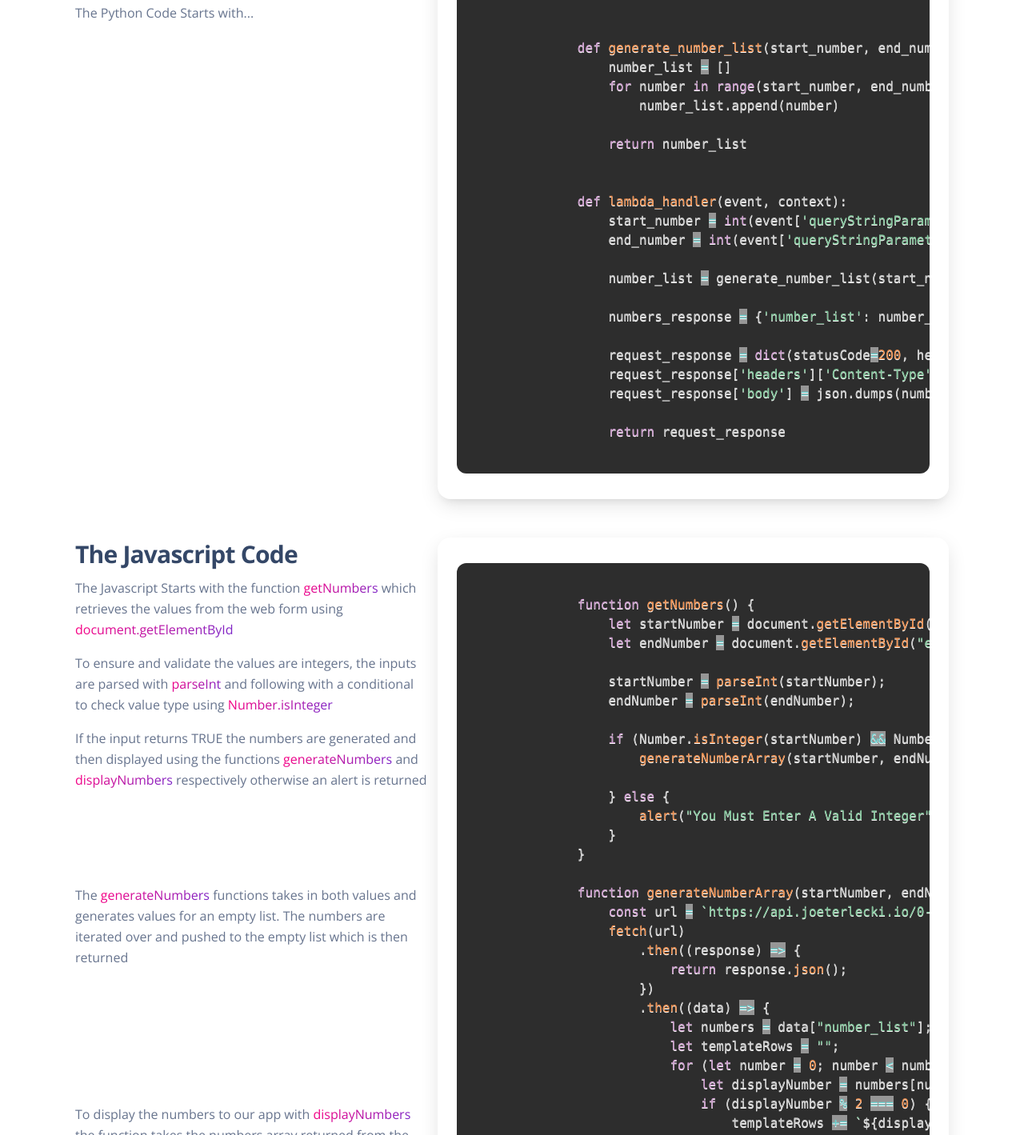
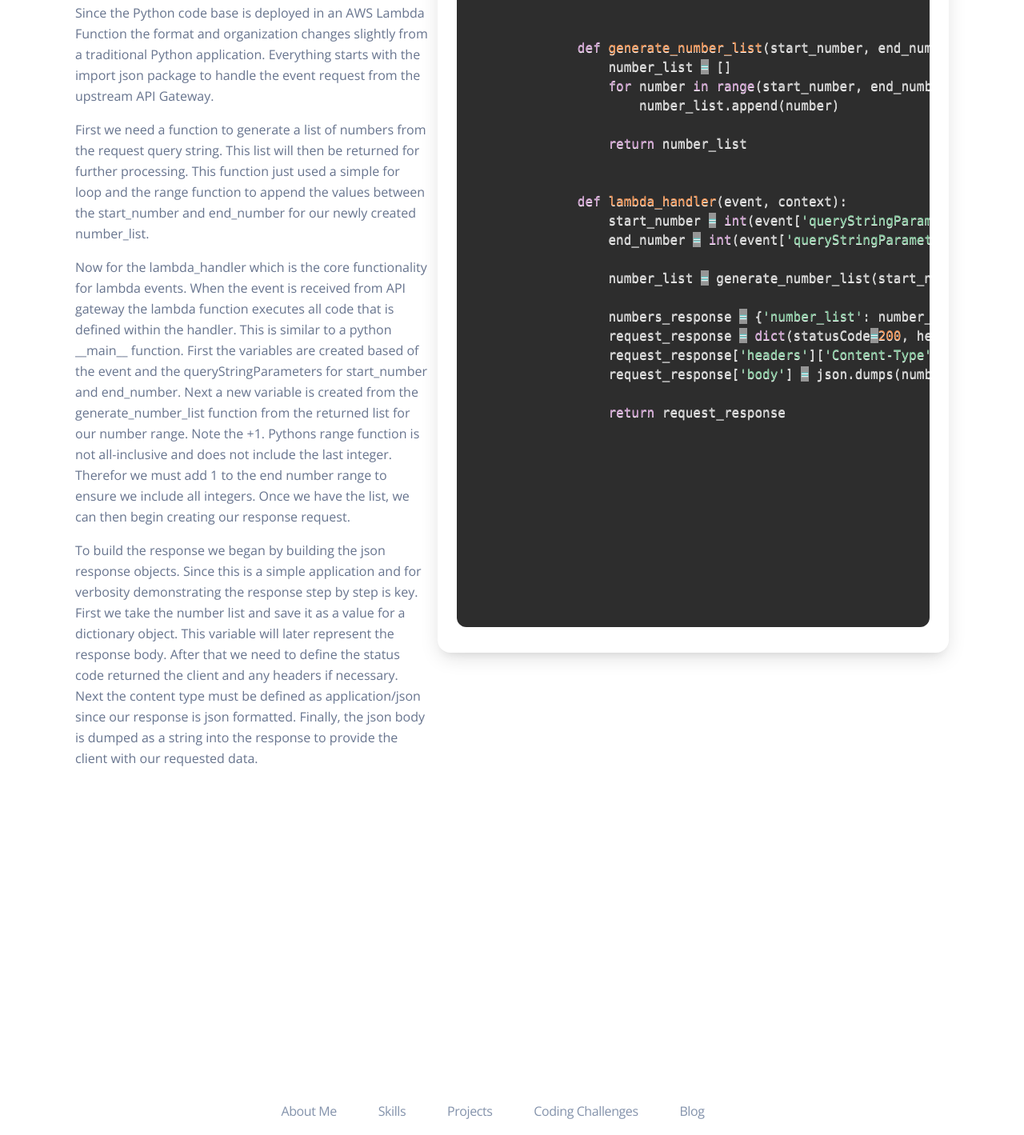
Before and after one commit to joeterlecki/0-to-100-v2, a plain HTML site: page code.html in a window 1280 px wide. Shown: the part 326-1745 px from the top of the page at 80% size. Drawn offline with nearby package versions, Linux system fonts and the light colour scheme.

Commit message:
the code cleanup

```diff
--- a/code.html
+++ b/code.html
@@ -87,7 +87,29 @@
       <div class="col-lg-5">
         <h3 class="text-gradient text-primary mb-0 mt-2"><span class="brand-font">0-TO-100</span></h3>
         <h3>The Python Code</h3>
-        <p>The Python Code Starts with...</p>
+        <p>Since the Python code base is deployed in an AWS Lambda Function the format and organization changes slightly
+          from a traditional Python application. Everything starts with the import json package to handle the event
+          request from the upstream API Gateway.
+        </p>
+        <p>First we need a function to generate a list of numbers from the request query string. This list will then be
+        returned for further processing. This function just used a simple for loop and the range function to append
+        the values between the start_number and end_number for our newly created number_list.</p>
+        <p>Now for the lambda_handler which is the core functionality for lambda events. When the event is received from API
+        gateway the lambda function executes all code that is defined within the handler. This is similar to a python
+        __main__ function. First the variables are created based of the event and the queryStringParameters for
+        start_number and end_number.
+        Next a new variable is created from the generate_number_list function from the returned list for our number range.
+        Note the +1. Pythons range function is not all-inclusive and does not include the last integer. Therefor we must
+        add 1 to the end number range to ensure we include all integers. Once we have the list, we can then begin creating
+        our response request.</p>
+
+        <p>To build the response we began by building the json response objects. Since this is a simple application and for
+        verbosity demonstrating the response step by step is key. First we take the number list and save it as a value for
+        a dictionary object. This variable will later represent the response body. After that we need to define the status
+        code returned the
+        client and any headers if necessary. Next the content type must be defined as application/json since our response
+        is json formatted. Finally, the json body is dumped as a string into the response to provide the client with our
+          requested data.</p>
       </div>
       <div class="col-lg-7 mt-lg-0 mt-5 ps-lg-0 ps-0">
         <div class="card d-flex justify-content-center p-4 shadow-lg">
@@ -110,96 +132,106 @@
                   number_list = generate_number_list(start_number, end_number + 1)
 
                   numbers_response = {'number_list': number_list}
-
                   request_response = dict(statusCode=200, headers={})
                   request_response['headers']['Content-Type'] = 'application/json'
                   request_response['body'] = json.dumps(numbers_response)
 
                   return request_response
+
+
+
+
+
+
+
+
+
             </code></pre>
         </div>
       </div>
     </div>
-    <div class="row">
-      <div class="col-lg-5">
-        <h3>The Javascript Code</h3>
-        <p>The Javascript Starts with the function <span class="text-primary text-gradient">getNumbers</span> which
-          retrieves the values from the web form using <span
-              class="text-primary text-gradient">document.getElementById</span></p>
-        <p>To ensure and validate the values are integers, the inputs are parsed with <span
-            class="text-primary text-gradient">parseInt</span> and following with a conditional to check value type
-          using <span class="text-primary text-gradient">Number.isInteger</span></p>
-        <p>If the input returns TRUE the numbers are generated and then displayed using the functions <span
-            class="text-primary text-gradient"> generateNumbers</span> and <span
-            class="text-primary text-gradient">displayNumbers</span> respectively otherwise an alert is returned</p>
-        <br>
-        <br>
-        <br>
-        <br>
-        <p>The <span class="text-primary text-gradient">generateNumbers</span> functions takes in both values and
-          generates values for an empty list. The numbers are iterated over and pushed to the empty list which is then
-          returned</p>
-        <br>
-        <br>
-        <br>
-        <br>
-        <br>
-        <br>
-        <p>To display the numbers to our app with <span class="text-primary text-gradient">displayNumbers</span> the
-          function takes the numbers array returned from the previous function. These numbers are then put through
-          another loop that creates a template literal for generating the table rows.</p>
-        <br>
-        <br>
-        <br>
-        <br>
-        <br>
-        <br>
-        <p>After each iteration, the method
-          <span class="text-primary text-gradient">document.getElementById("results").innerHTML </span> and assigning
-          the values for each literal</p>
-      </div>
-      <div class="col-lg-7 mt-lg-0 mt-5 ps-lg-0 ps-0">
-        <div class="card d-flex justify-content-center p-4 shadow-lg">
-            <pre class="line-numbers"><code class="language-javascript">
-              function getNumbers() {
-                  let startNumber = document.getElementById("startNumber").value;
-                  let endNumber = document.getElementById("endNumber").value;
+<!--    <div class="row">-->
+<!--      <div class="col-lg-5">-->
+<!--        <h3>The Javascript Code</h3>-->
+<!--        <p>The Javascript Starts with the function <span class="text-primary text-gradient">getNumbers</span> which-->
+<!--          retrieves the values from the web form using <span-->
+<!--              class="text-primary text-gradient">document.getElementById</span></p>-->
+<!--        <p>To ensure and validate the values are integers, the inputs are parsed with <span-->
+<!--            class="text-primary text-gradient">parseInt</span> and following with a conditional to check value type-->
+<!--          using <span class="text-primary text-gradient">Number.isInteger</span></p>-->
+<!--        <p>If the input returns TRUE the numbers are generated and then displayed using the functions <span-->
+<!--            class="text-primary text-gradient"> generateNumbers</span> and <span-->
+<!--            class="text-primary text-gradient">displayNumbers</span> respectively otherwise an alert is returned</p>-->
+<!--        <br>-->
+<!--        <br>-->
+<!--        <br>-->
+<!--        <br>-->
+<!--        <p>The <span class="text-primary text-gradient">generateNumbers</span> functions takes in both values and-->
+<!--          generates values for an empty list. The numbers are iterated over and pushed to the empty list which is then-->
+<!--          returned</p>-->
+<!--        <br>-->
+<!--        <br>-->
+<!--        <br>-->
+<!--        <br>-->
+<!--        <br>-->
+<!--        <br>-->
+<!--        <p>To display the numbers to our app with <span class="text-primary text-gradient">displayNumbers</span> the-->
+<!--          function takes the numbers array returned from the previous function. These numbers are then put through-->
+<!--          another loop that creates a template literal for generating the table rows.</p>-->
+<!--        <br>-->
+<!--        <br>-->
+<!--        <br>-->
+<!--        <br>-->
+<!--        <br>-->
+<!--        <br>-->
+<!--        <p>After each iteration, the method-->
+<!--          <span class="text-primary text-gradient">document.getElementById("results").innerHTML </span> and assigning-->
+<!--          the values for each literal</p>-->
+<!--      </div>-->
+<!--      <div class="col-lg-7 mt-lg-0 mt-5 ps-lg-0 ps-0">-->
+<!--        <div class="card d-flex justify-content-center p-4 shadow-lg">-->
+<!--            <pre class="line-numbers"><code class="language-javascript">-->
+<!--              function getNumbers() {-->
+<!--                  let startNumber = document.getElementById("startNumber").value;-->
+<!--                  let endNumber = document.getElementById("endNumber").value;-->
 
-                  startNumber = parseInt(startNumber);
-                  endNumber = parseInt(endNumber);
+<!--                  startNumber = parseInt(startNumber);-->
+<!--                  endNumber = parseInt(endNumber);-->
 
-                  if (Number.isInteger(startNumber) && Number.isInteger(endNumber)) {
-                      generateNumberArray(startNumber, endNumber);
+<!--                  if (Number.isInteger(startNumber) && Number.isInteger(endNumber)) {-->
+<!--                      generateNumberArray(startNumber, endNumber);-->
 
-                  } else {
-                      alert("You Must Enter A Valid Integer");
-                  }
-              }
+<!--                  } else {-->
+<!--                      alert("You Must Enter A Valid Integer");-->
+<!--                  }-->
+<!--              }-->
 
-              function generateNumberArray(startNumber, endNumber) {
-                  const url = `https://api.joeterlecki.io/0-to-100?start_number=${startNumber}&end_number=${endNumber}`
-                  fetch(url)
-                      .then((response) => {
-                          return response.json();
-                      })
-                      .then((data) => {
-                          let numbers = data["number_list"];
-                          let templateRows = "";
-                          for (let number = 0; number < numbers.length; number++) {
-                              let displayNumber = numbers[number];
-                              if (displayNumber % 2 === 0) {
-                                  templateRows += `<tr><td class="align-middle text-center"><span class="text-primary text-gradient text-xs font-weight-bold">${displayNumber}</span></td></tr>`;
-                              } else {
-                                  templateRows += `<tr><td class="align-middle text-center"><span class="text-secondary text-xs">${displayNumber}</span></td></tr>`;
-                              }
-                          }
-                          document.getElementById("results").innerHTML = templateRows;
-                      })
-              }
-            </code></pre>
-        </div>
-      </div>
-    </div>
+<!--              function generateNumberArray(startNumber, endNumber) {-->
+<!--                  const url = `https://api.joeterlecki.io/0-to-100?start_number=${startNumber}&end_number=${endNumber}`-->
+<!--                  fetch(url)-->
+<!--                      .then((response) => {-->
+<!--                          return response.json();-->
+<!--                      })-->
+<!--                      .then((data) => {-->
+<!--                          let numbers = data["number_list"];-->
+<!--                          let templateRows = "";-->
+<!--                          for (let number = 0; number < numbers.length; number++) {-->
+<!--                              let displayNumber = numbers[number];-->
+<!--                              if (displayNumber % 2 === 0) {-->
+<!--                                  templateRows += `<tr><td class="align-middle text-center"><span-->
+<!--                class="text-primary text-gradient text-xs font-weight-bold">${displayNumber}</span></td></tr>`;-->
+<!--                              } else {-->
+<!--                                  templateRows += `<tr><td class="align-middle text-center"><span-->
+<!--                class="text-secondary text-xs">${displayNumber}</span></td></tr>`;-->
+<!--                              }-->
+<!--                          }-->
+<!--                          document.getElementById("results").innerHTML = templateRows;-->
+<!--                      })-->
+<!--              }-->
+<!--            </code></pre>-->
+<!--        </div>-->
+<!--      </div>-->
+<!--    </div>-->
   </div>
 </section>
 <footer class="footer py-10">
```
